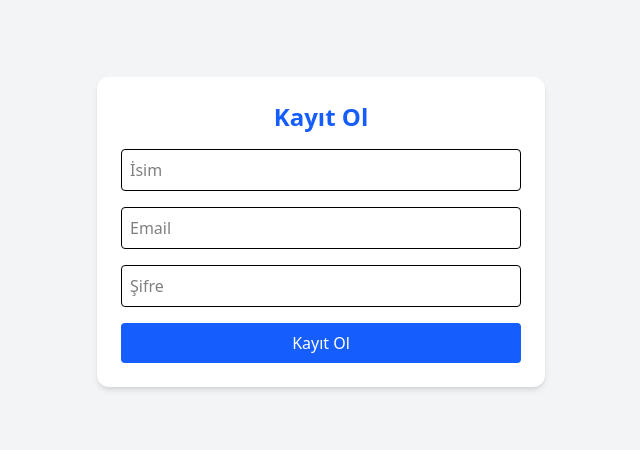
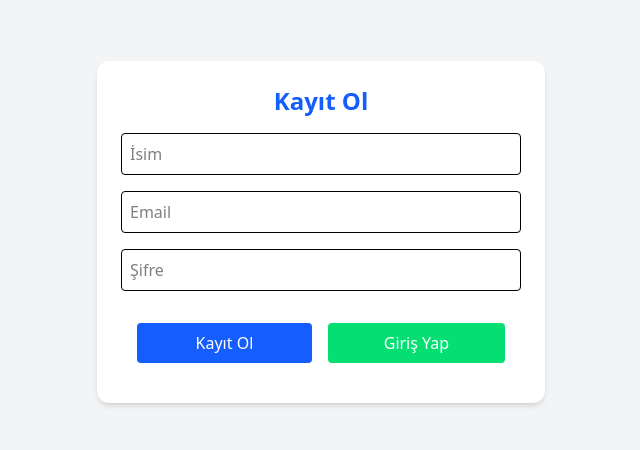
Before and after one commit to omerrcylnn/study-app, a React (Vite) app in the folder studywise-frontend/: page /register in a window 1280 px wide. Shown: the part 220-670 px from the top of the page, without its empty margins (319-959 px from the left). Built offline with nearby package versions, Linux system fonts and the light colour scheme.

Commit message:
register sayfası düzenlendi

```diff
--- a/studywise-frontend/src/components/RegisterForm.jsx
+++ b/studywise-frontend/src/components/RegisterForm.jsx
@@ -1,6 +1,7 @@
 import { useState } from "react";
 import axios from "axios";
 import api from "../axios";
+import { Navigate, useNavigate } from "react-router-dom";
 
 export default function RegisterForm() {
   const [formData, setFormData] = useState({
@@ -8,6 +9,12 @@ export default function RegisterForm() {
     email: "",
     password: "",
   });
+
+  const navigate = useNavigate();
+
+  const handleNavigateRegister = () => {
+    navigate("/login");
+  };
 
   const handleChange = (e) => {
     setFormData({
@@ -99,12 +106,21 @@ export default function RegisterForm() {
         required
       />
 
-      <button
+      <div className="flex justify-center p-4 gap-4">
+        <button
         type="submit"
-        className="w-full bg-blue-600 text-white p-2 rounded hover:bg-blue-700"
+        className="w-50 bg-blue-600 text-white p-2 rounded hover:bg-blue-700"
       >
         Kayıt Ol
       </button>
+      <button
+          type="button"
+          onClick={handleNavigateRegister}
+          className="w-50 bg-green-400 text-white py-2 px-4 rounded"
+        >
+          Giriş Yap
+        </button>
+      </div>
     </form>
   );
 }
```
